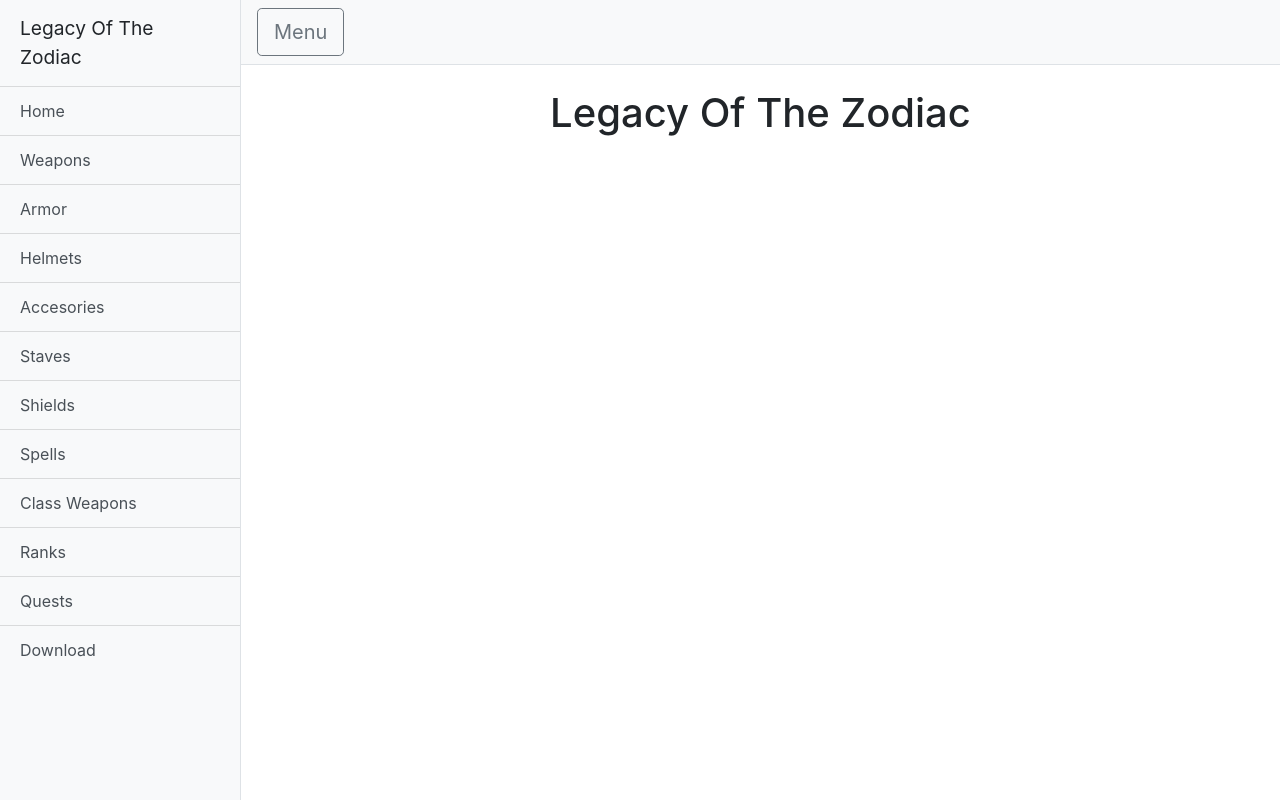
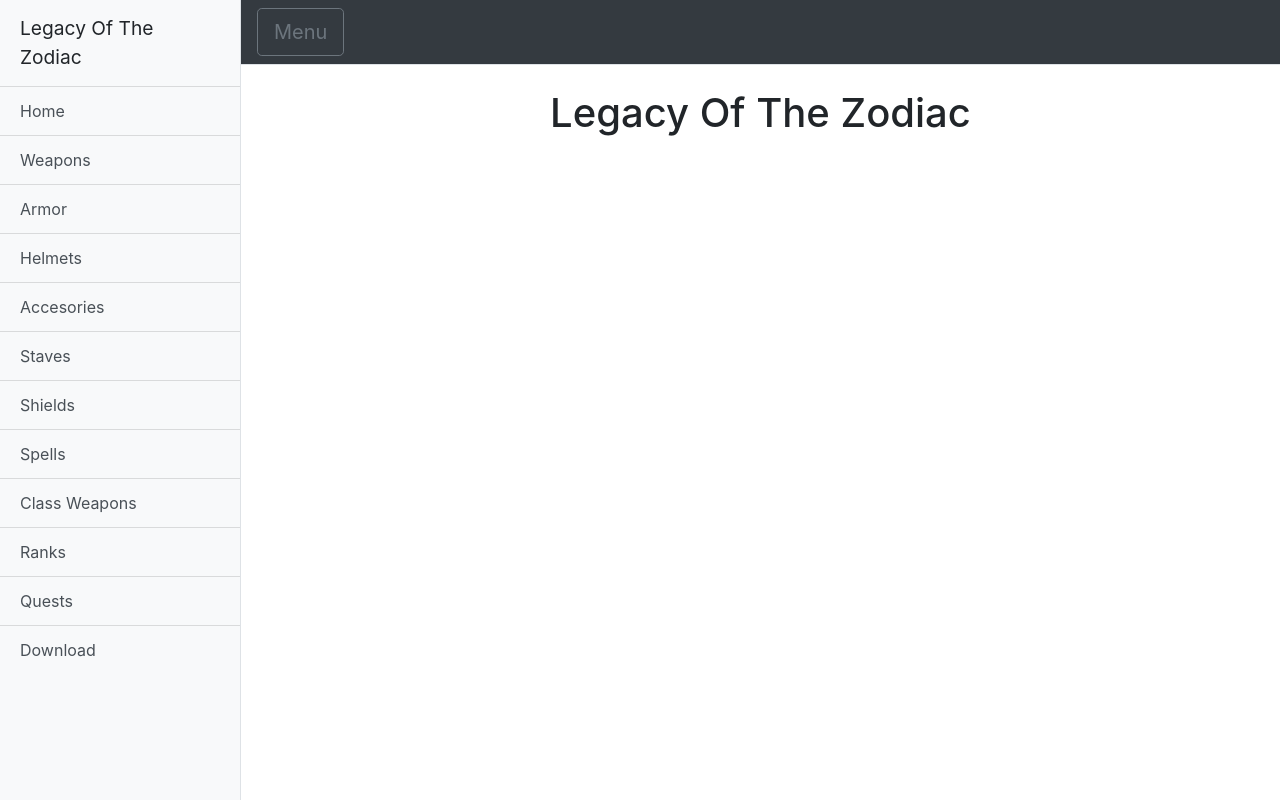
Before and after one commit to oshawn330/LozHelp, a website: page index.html in a window 1280 px wide. Drawn offline with Linux system fonts and the light colour scheme.

Commit message:
Update index.html

```diff
--- a/index.html
+++ b/index.html
@@ -46,7 +46,7 @@
     <!-- Page Content -->
     <div id="page-content-wrapper">
 
-      <nav class="navbar navbar-expand-lg navbar-light bg-light border-bottom">
+      <nav class="navbar navbar-expand-lg navbar-dark bg-dark border-bottom">
         <button class="btn btn-outline-secondary btn-lg" id="menu-toggle">Menu</button>
 
         <button class="navbar-toggler" type="button" data-toggle="collapse" data-target="#navbarSupportedContent" aria-controls="navbarSupportedContent" aria-expanded="false" aria-label="Toggle navigation">
```
